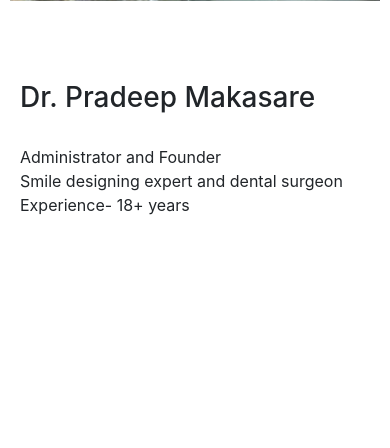
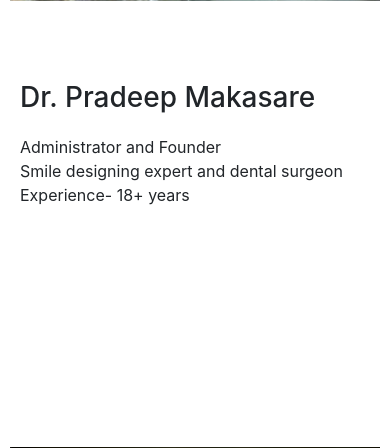
Before and after one commit to Pranavnk15/Dr, a Node server app: page /faculty in a window 390 px wide. Shown: the part 902-1350 px from the top of the page. Run offline with Node 20, Linux system fonts and the light colour scheme; some libraries are stand-ins or nearby versions.

Commit message:
Update faculty.css

```diff
--- a/public/css/faculty.css
+++ b/public/css/faculty.css
@@ -117,4 +117,8 @@ position: absolute;
     height: auto; /* Maintain aspect ratio */
     margin-left: 0; /* Remove left margin */
   }
+
+.intro4{
+margin-top:0px;
 }
+}
```
